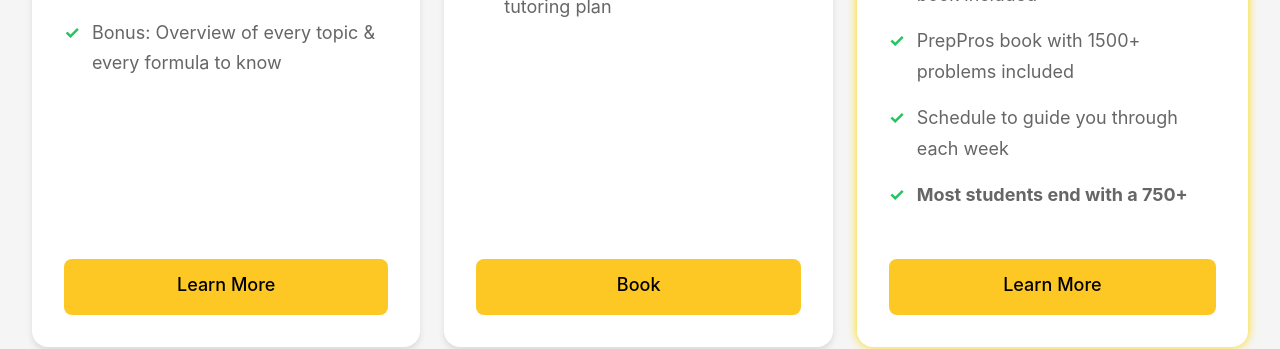
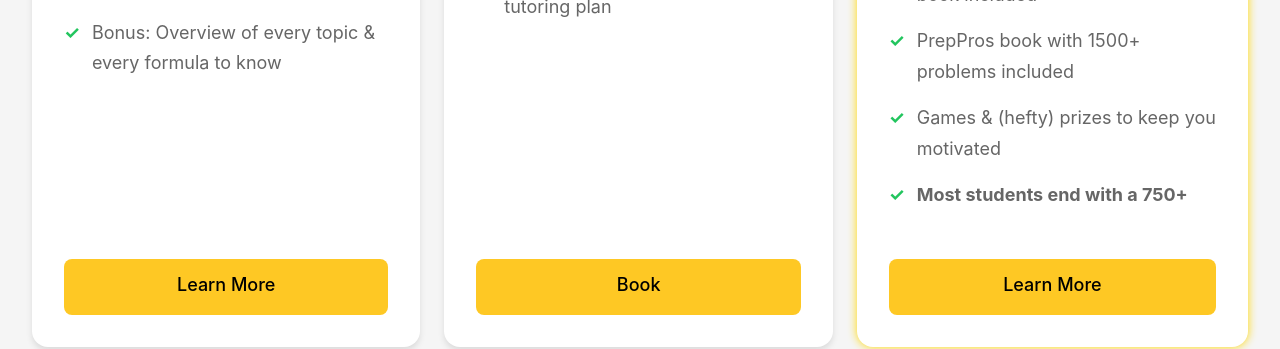
Before and after one commit to qExobyte/qExobyte.github.io, a Jekyll site: the page built from index.html, in a window 1280 px wide and 900 px high, scrolled down 1867 px. Shown: the part 153-502 px from the top of the window. Built offline with Jekyll 4.4.1, drawn with Linux system fonts in a browser that asks for light colours; nearby versions of some CDN libraries; some web fonts are replaced.

Commit message:
games in card

```diff
--- a/_includes/masterclass/list.html
+++ b/_includes/masterclass/list.html
@@ -4,6 +4,6 @@
     <li class="feature-item">Recordings of every class</li>
     <li class="feature-item">SAT Math from the Ground Up book included</li>
     <li class="feature-item">PrepPros book with 1500+ problems included</li>
-    <li class="feature-item">Schedule to guide you through each week</li>
+    <li class="feature-item">Games & (hefty) prizes to keep you motivated</li>
     <li class="feature-item"><b>Most students end with a 750+</b></li>
 </ul>
```
